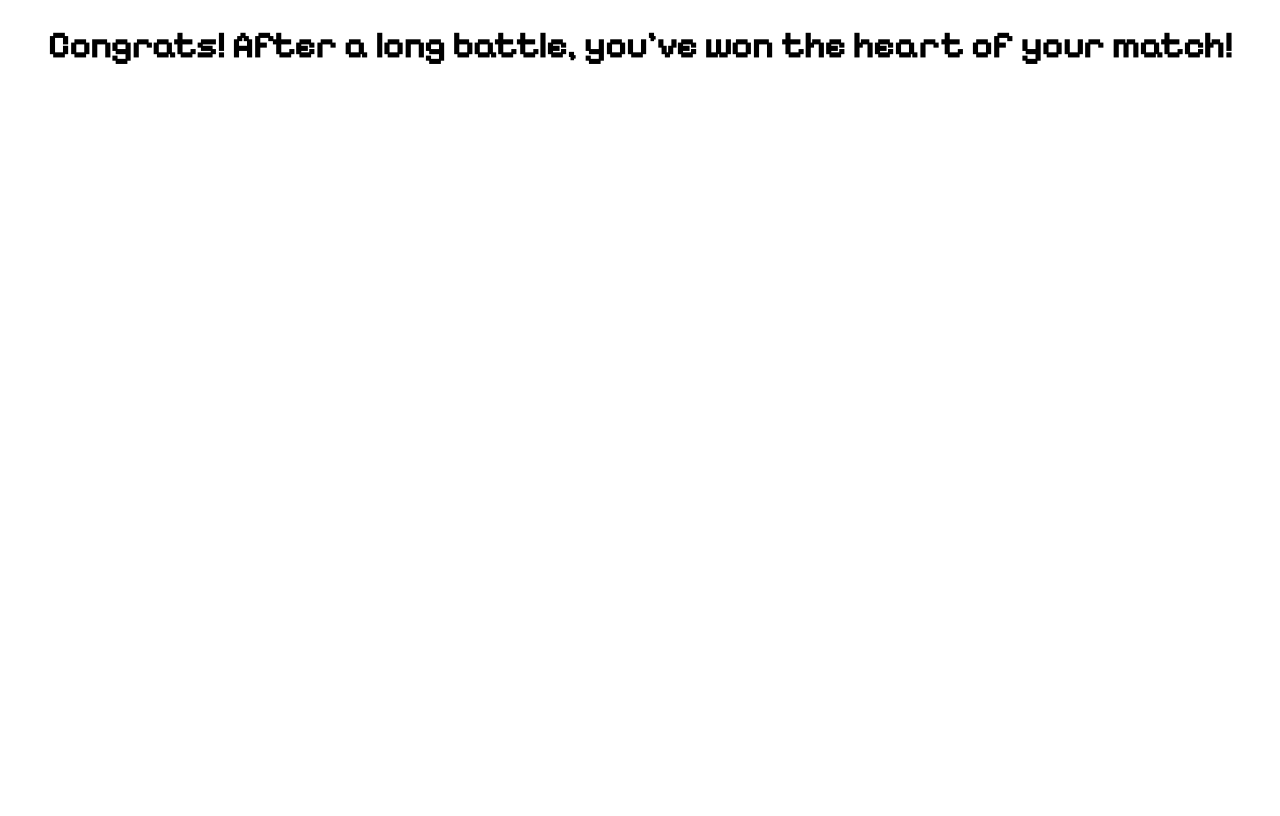
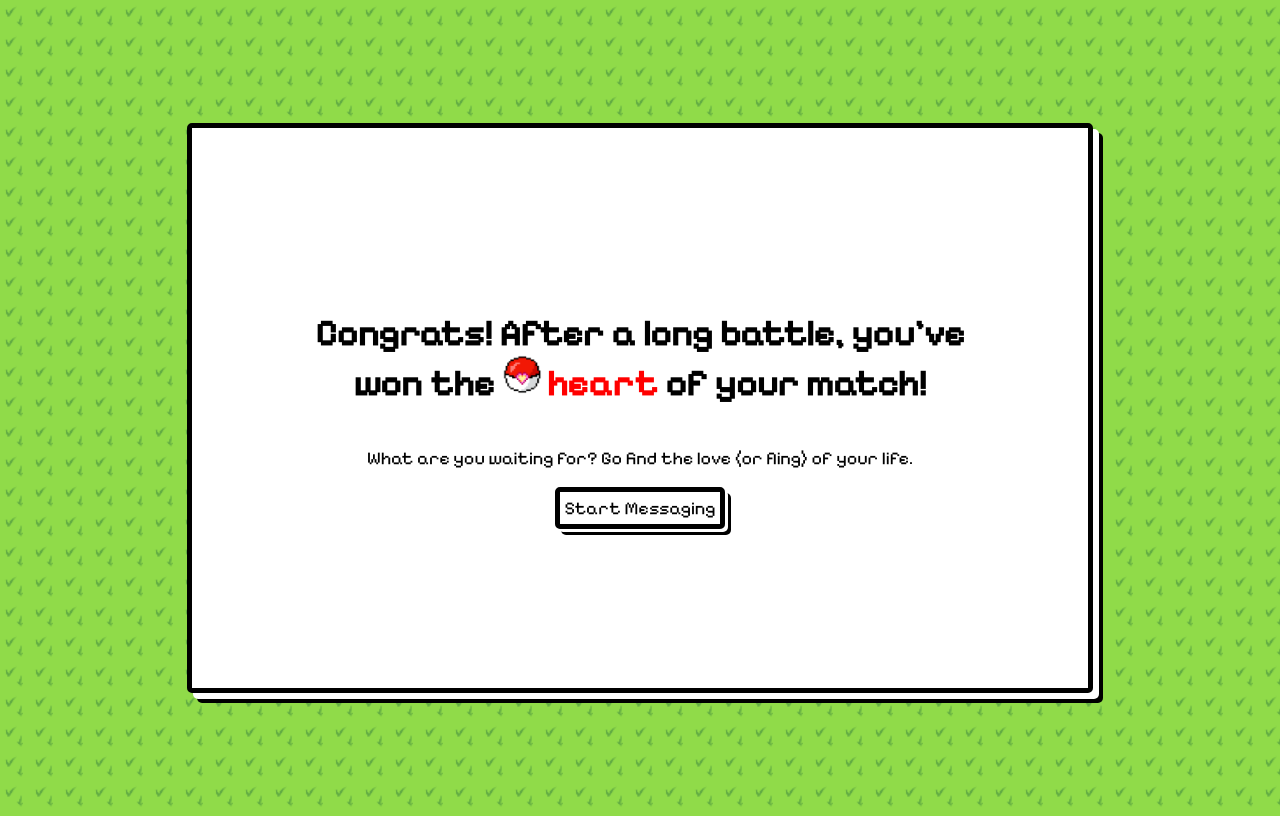
Before and after one commit to Adriana-Sun/HackTAMS24, a plain HTML site: page match.html in a window 1280 px wide. Drawn offline with Linux system fonts and the light colour scheme.

Commit message:
Added matched screen

```diff
--- a/match.html
+++ b/match.html
@@ -15,12 +15,54 @@
         <link href="https://fonts.googleapis.com/css2?family=Pixelify+Sans&display=swap" rel="stylesheet">
     <style>
         body{
+            display: flex;
+            justify-content: center;
+            align-items: center;
             font: 18px "Pixelify Sans";
             text-align: center;
+            min-height: 100vh;
+            background-color: rgb(116, 211, 116);
+            background-image: url("tileGrass.png");
+            background-size: 30px;
+        }
+
+        div{
+            position: fixed;
+            display: flex;
+            flex-direction: column;
+            align-items: center;
+            justify-content: center;
+            width: 70%;
+            min-height: 70vh;
+            background-color: white;
+            border: 5px solid black;
+            border-radius: 5px;
+            box-shadow: 6px 6px white, 10px 10px black;
+        }
+        h1{
+            width: 80%;
+        }
+        a{
+            color: black;
+            border: 5px solid black;
+            padding: 5px 5px;
+            border-radius: 5px;
+            box-shadow: 3px 3px white, 6px 6px black;
+            transition: all 0.3s ease-in;
+            text-decoration: none;
+        }
+        a:hover, a:focus{
+            cursor: pointer;
+            background-color: red;
+            box-shadow: 3px 3px black;
         }
     </style>
     </head>
     <body>
-        <h1>Congrats! After a long battle, you've won the heart of your match!</h1>
+        <div>
+            <h1>Congrats! After a long battle, you've won the <span><img src="icon.PNG" style="width: 40px; margin-right: 5px;"></span><span style="color: red;">heart</span> of your match!</h1>
+            <p>What are you waiting for? Go find the love (or fling) of your life.</p>
+            <a href="index.html">Start Messaging</a>
+        </div>
     </body>
 </html>
```
Also changed, not shown: index.html (+3 -4 lines), README.md (added).
